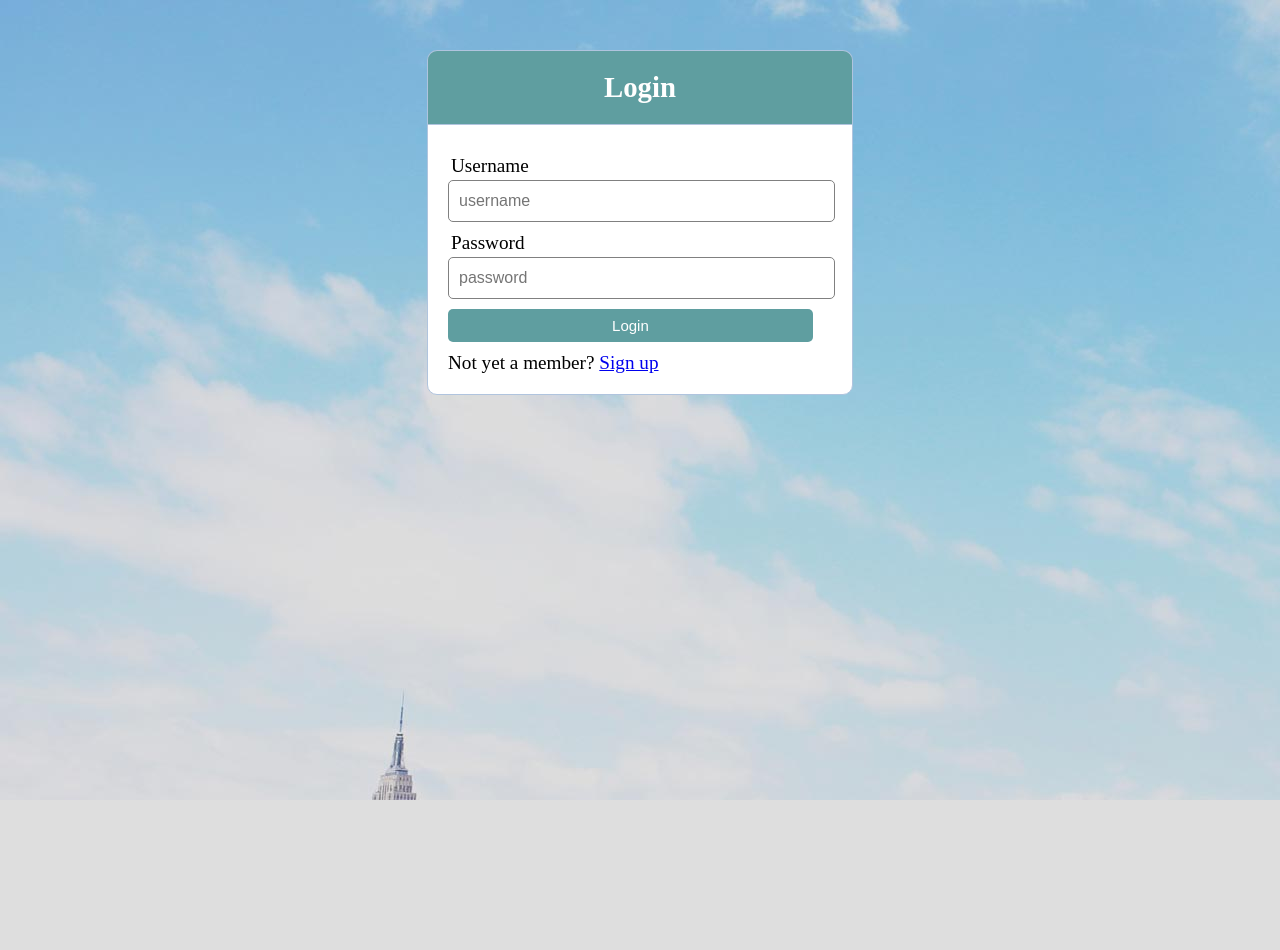
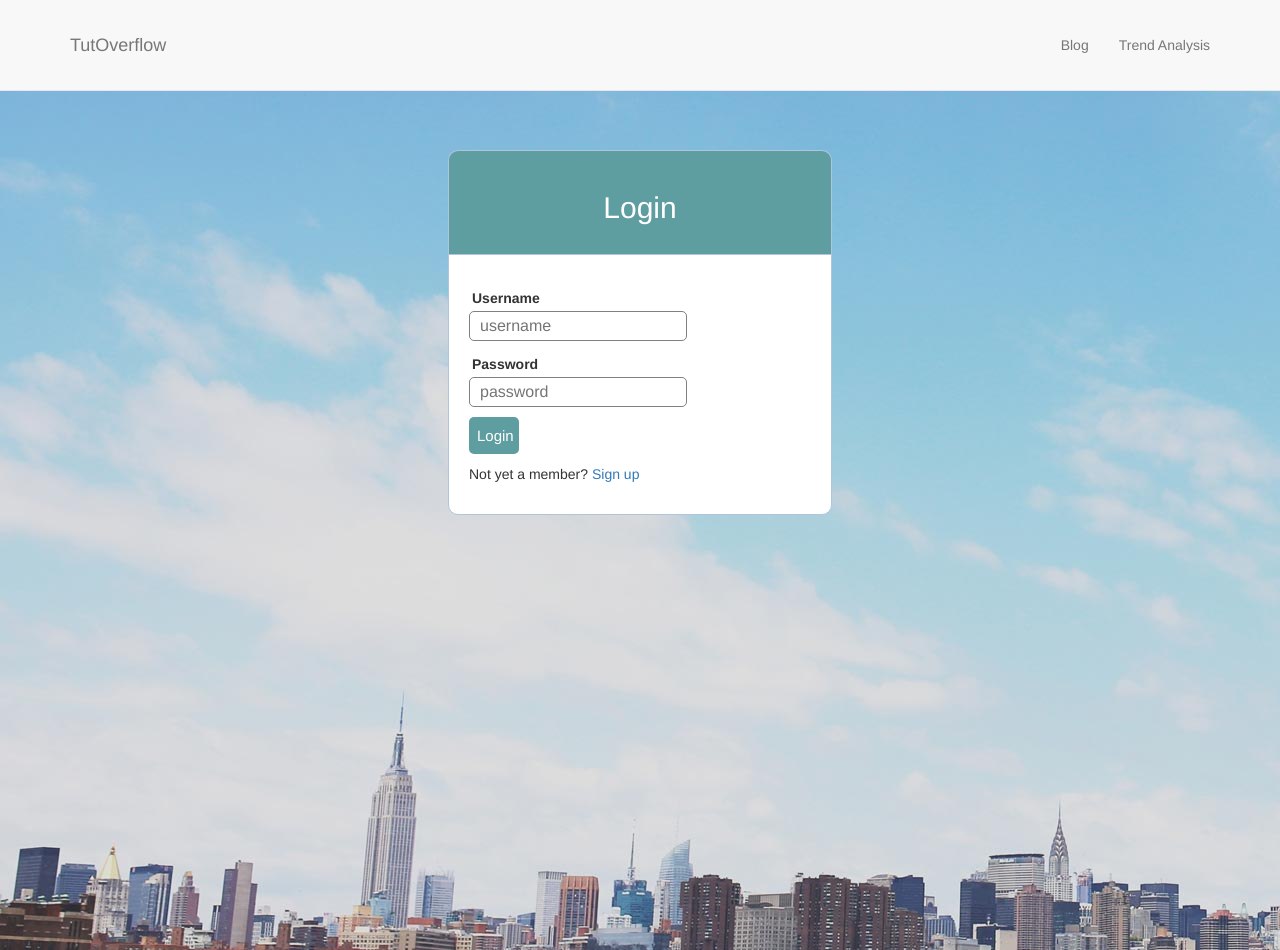
Before and after one commit to Crypt0knights/TutOverflow, a PHP site: page /TutOverflow/login.php in a window 1280 px wide. Before the commit the page ends 800 px from the top, so only its background shows below. Run offline with PHP 8.4, Linux system fonts and the light colour scheme.

Commit message:
Changed login and signup page.

```diff
--- a/login.php
+++ b/login.php
@@ -4,8 +4,53 @@
 <head>
   <title>Login page</title>
   <link rel="stylesheet" type="text/css" href="style.css">
+      <link href="https://fonts.googleapis.com/css?family=Dosis|Kreon|Raleway" rel="stylesheet">
+    <meta charset="utf-8">
+    <meta http-equiv="X-UA-Compatible" content="IE=edge">
+    <meta name="viewport" content="width=device-width, initial-scale=1">
+    <meta name="description" content="">
+    <meta name="author" content="">
+    <link rel="icon" href="favicon.ico">
+    <title>TutOverflow</title>
+    <link href="src/css/bootstrap.min.css" rel="stylesheet">
+    <link href="src/css/scrolling-nav.css" rel="stylesheet">
 </head>
-<body>
+<body id="page-top" data-spy="scroll" data-target=".navbar-fixed-top">
+
+    <!-- Navigation -->
+    <nav class="navbar navbar-default navbar-fixed-top" role="navigation">
+        <div class="container">
+            <div class="navbar-header page-scroll">
+                <button type="button" class="navbar-toggle" data-toggle="collapse" data-target=".navbar-ex1-collapse">
+                    <span class="sr-only">Toggle navigation</span>
+                    <span class="icon-bar"></span>
+                    <span class="icon-bar"></span>
+                    <span class="icon-bar"></span>
+                </button>
+                <a class="navbar-brand page-scroll" href="index.php">TutOverflow</a>
+            </div>
+
+            <!-- Collect the nav links, forms, and other content for toggling -->
+            <div class="collapse navbar-collapse navbar-ex1-collapse">
+                <ul class="nav navbar-nav navbar-right">
+                    <!-- Hidden li included to remove active class from about link when scrolled up past about section -->
+                    <li class="hidden" style="color: aqua;">
+                        <a class="page-scroll" href="#page-top"></a>
+                    </li>
+                    <li>
+                        <a class="page-scroll" href="display.php">Blog</a>
+                    </li>
+                    <li>
+                        <a class="page-scroll" href="Trend/survey/main.php">Trend Analysis</a>
+                    </li>
+                </ul>
+
+            </div>
+            <!-- /.navbar-collapse -->
+        </div>
+        <!-- /.container -->
+    </nav>
+
   <div class="header">
   	<h2>Login</h2>
   </div>
@@ -21,7 +66,7 @@
   		<input type="password" name="password" placeholder="password">
   	</div>
   	<div class="input-group">
-  		<button type="submit" class="btn" name="login_user">Login</button>
+  		<button type="submit" class="button1" name="login_user">Login</button>
   	</div>
   	<p>
   		Not yet a member? <a href="register.php">Sign up</a>
--- a/style.css
+++ b/style.css
@@ -1,4 +1,4 @@
-* {
+  * {
   margin: 0px;
   padding: 0px;
 }
@@ -17,6 +17,7 @@ body {
   border-bottom: none;
   border-radius: 10px 10px 0px 0px;
   padding: 20px;
+  margin-top: 150px;
 }
 form, .content {
   width: 30%;
@@ -42,7 +43,7 @@ form, .content {
   border-radius: 5px;
   border: 1px solid gray;
 }
-.btn {
+.button1 {
 	width: 95%;
   padding: 8px;
   font-size: 15px;
```
Also changed, not shown: register.php (+45 -1 lines).
